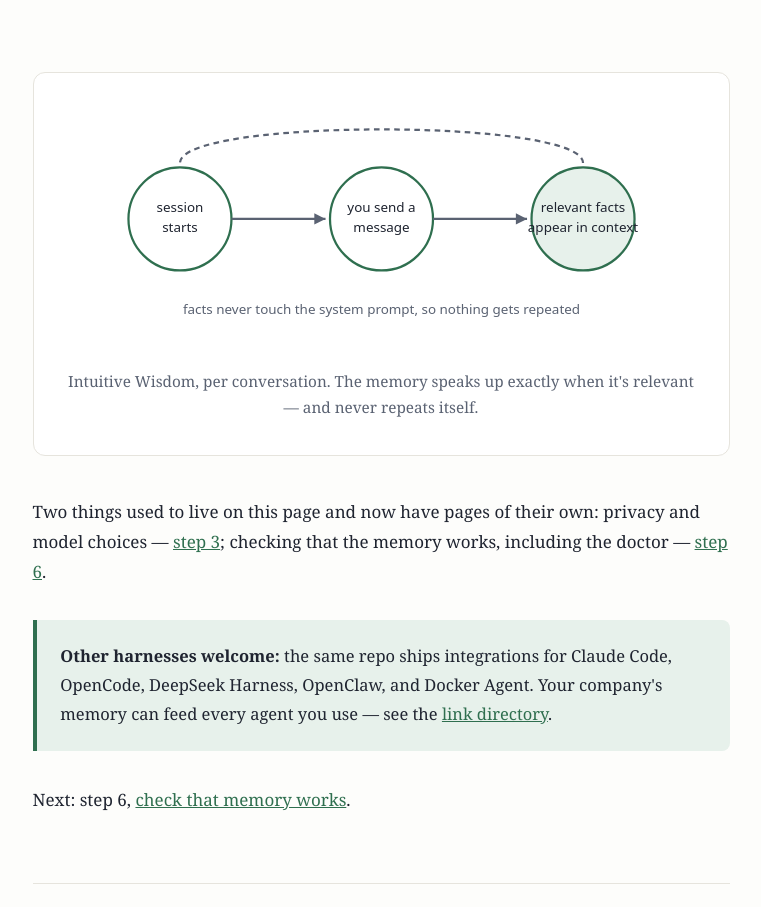
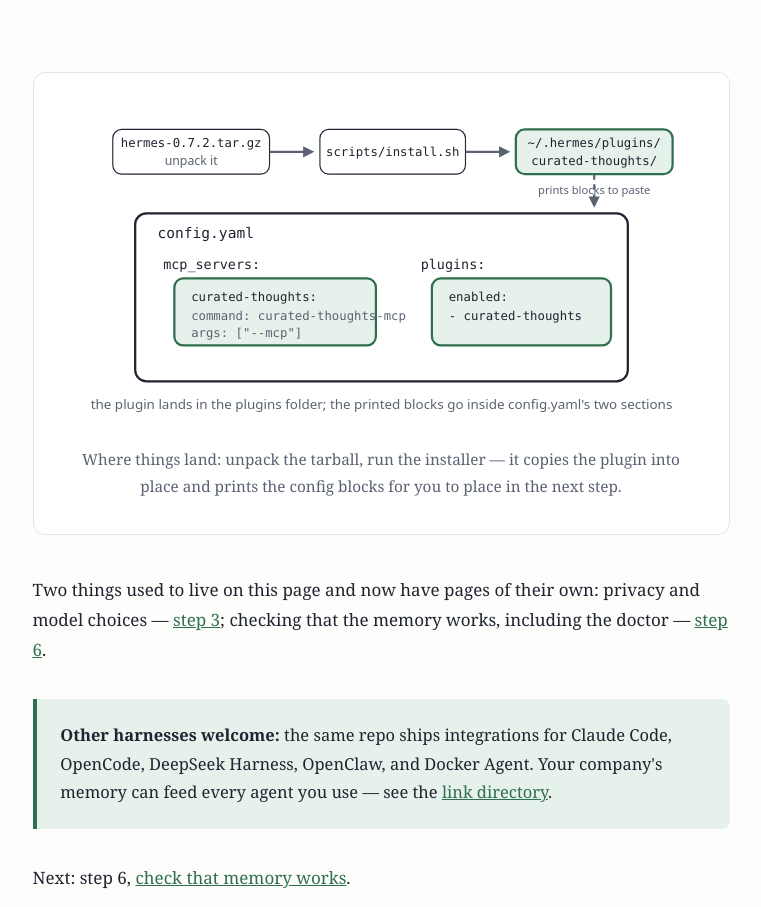
Before and after one commit to equationalapplications/company-in-a-box-tutorial, a plain HTML site: page site/first-integration.html in a window 1280 px wide. Shown: the part 2616-3523 px from the top of the page, without its empty margins (259-1020 px from the left). Drawn offline with Linux system fonts and the light colour scheme.

Commit message:
feat: first-integration "where things land" SVG
Replaces the lifecycle diagram (now on check-it-works) with a figure of the
install flow: tarball to install.sh to the plugins folder, and the printed
blocks landing inside config.yaml's mcp_servers and plugins sections — the
nesting the page's steps describe in prose.

```diff
--- a/site/first-integration.html
+++ b/site/first-integration.html
@@ -113,25 +113,38 @@
   </ol>
 
   <figure>
-    <svg viewBox="0 0 560 210" role="img" aria-label="Plugin lifecycle: session start recalls context, each message pulls matching facts">
-      <circle cx="100" cy="100" r="46" fill="#ffffff" stroke="#2f6f4f" stroke-width="2"/>
-      <text x="100" y="94" text-anchor="middle" font-family="system-ui" font-size="12" fill="#1f2430">session</text>
-      <text x="100" y="112" text-anchor="middle" font-family="system-ui" font-size="12" fill="#1f2430">starts</text>
-      <circle cx="280" cy="100" r="46" fill="#ffffff" stroke="#2f6f4f" stroke-width="2"/>
-      <text x="280" y="94" text-anchor="middle" font-family="system-ui" font-size="12" fill="#1f2430">you send a</text>
-      <text x="280" y="112" text-anchor="middle" font-family="system-ui" font-size="12" fill="#1f2430">message</text>
-      <circle cx="460" cy="100" r="46" fill="#e7f1eb" stroke="#2f6f4f" stroke-width="2"/>
-      <text x="460" y="94" text-anchor="middle" font-family="system-ui" font-size="12" fill="#1f2430">relevant facts</text>
-      <text x="460" y="112" text-anchor="middle" font-family="system-ui" font-size="12" fill="#1f2430">appear in context</text>
-      <line x1="146" y1="100" x2="230" y2="100" stroke="#5a6272" stroke-width="2"/>
-      <polygon points="230,100 220,95 220,105" fill="#5a6272"/>
-      <line x1="326" y1="100" x2="410" y2="100" stroke="#5a6272" stroke-width="2"/>
-      <polygon points="410,100 400,95 400,105" fill="#5a6272"/>
-      <path d="M 460 50 C 460 10, 100 10, 100 50" fill="none" stroke="#5a6272" stroke-width="2" stroke-dasharray="5 4"/>
-      <text x="280" y="185" text-anchor="middle" font-family="system-ui" font-size="12" fill="#5a6272">facts never touch the system prompt, so nothing gets repeated</text>
+    <svg viewBox="0 0 560 280" role="img" aria-label="The installer puts the plugin in the plugins folder and prints config blocks that go inside config.yaml's two sections">
+      <rect x="40" y="20" width="140" height="40" rx="8" fill="#ffffff" stroke="#1f2430"/>
+      <text x="110" y="36" text-anchor="middle" font-family="ui-monospace, Menlo, monospace" font-size="11" fill="#1f2430">hermes-0.7.2.tar.gz</text>
+      <text x="110" y="52" text-anchor="middle" font-family="system-ui" font-size="11" fill="#5a6272">unpack it</text>
+      <line x1="180" y1="40" x2="215" y2="40" stroke="#5a6272" stroke-width="2"/>
+      <polygon points="220,40 210,35 210,45" fill="#5a6272"/>
+      <rect x="225" y="20" width="130" height="40" rx="8" fill="#ffffff" stroke="#1f2430"/>
+      <text x="290" y="44" text-anchor="middle" font-family="ui-monospace, Menlo, monospace" font-size="11" fill="#1f2430">scripts/install.sh</text>
+      <line x1="355" y1="40" x2="390" y2="40" stroke="#5a6272" stroke-width="2"/>
+      <polygon points="395,40 385,35 385,45" fill="#5a6272"/>
+      <rect x="400" y="20" width="140" height="40" rx="8" fill="#e7f1eb" stroke="#2f6f4f" stroke-width="2"/>
+      <text x="470" y="36" text-anchor="middle" font-family="ui-monospace, Menlo, monospace" font-size="11" fill="#1f2430">~/.hermes/plugins/</text>
+      <text x="470" y="52" text-anchor="middle" font-family="ui-monospace, Menlo, monospace" font-size="11" fill="#1f2430">curated-thoughts/</text>
+      <line x1="470" y1="60" x2="470" y2="85" stroke="#5a6272" stroke-width="2" stroke-dasharray="5 4"/>
+      <polygon points="470,90 465,80 475,80" fill="#5a6272"/>
+      <text x="470" y="78" text-anchor="middle" font-family="system-ui" font-size="10" fill="#5a6272">prints blocks to paste</text>
+      <rect x="60" y="95" width="440" height="150" rx="10" fill="#ffffff" stroke="#1f2430" stroke-width="2"/>
+      <text x="80" y="117" font-family="ui-monospace, Menlo, monospace" font-size="13" fill="#1f2430">config.yaml</text>
+      <text x="85" y="145" font-family="ui-monospace, Menlo, monospace" font-size="12" fill="#1f2430">mcp_servers:</text>
+      <rect x="95" y="153" width="180" height="60" rx="8" fill="#e7f1eb" stroke="#2f6f4f" stroke-width="2"/>
+      <text x="110" y="173" font-family="ui-monospace, Menlo, monospace" font-size="11" fill="#1f2430">curated-thoughts:</text>
+      <text x="110" y="190" font-family="ui-monospace, Menlo, monospace" font-size="11" fill="#5a6272">command: curated-thoughts-mcp</text>
+      <text x="110" y="205" font-family="ui-monospace, Menlo, monospace" font-size="11" fill="#5a6272">args: ["--mcp"]</text>
+      <text x="315" y="145" font-family="ui-monospace, Menlo, monospace" font-size="12" fill="#1f2430">plugins:</text>
+      <rect x="325" y="153" width="160" height="60" rx="8" fill="#e7f1eb" stroke="#2f6f4f" stroke-width="2"/>
+      <text x="340" y="173" font-family="ui-monospace, Menlo, monospace" font-size="11" fill="#1f2430">enabled:</text>
+      <text x="340" y="190" font-family="ui-monospace, Menlo, monospace" font-size="11" fill="#1f2430">- curated-thoughts</text>
+      <text x="280" y="270" text-anchor="middle" font-family="system-ui" font-size="12" fill="#5a6272">the plugin lands in the plugins folder; the printed blocks go inside config.yaml's two sections</text>
     </svg>
-    <figcaption>Intuitive Wisdom, per conversation. The memory speaks up
-    exactly when it's relevant — and never repeats itself.</figcaption>
+    <figcaption>Where things land: unpack the tarball, run the installer —
+    it copies the plugin into place and prints the config blocks for you to
+    place in the next step.</figcaption>
   </figure>
 
   <p>Two things used to live on this page and now have pages of their
```
